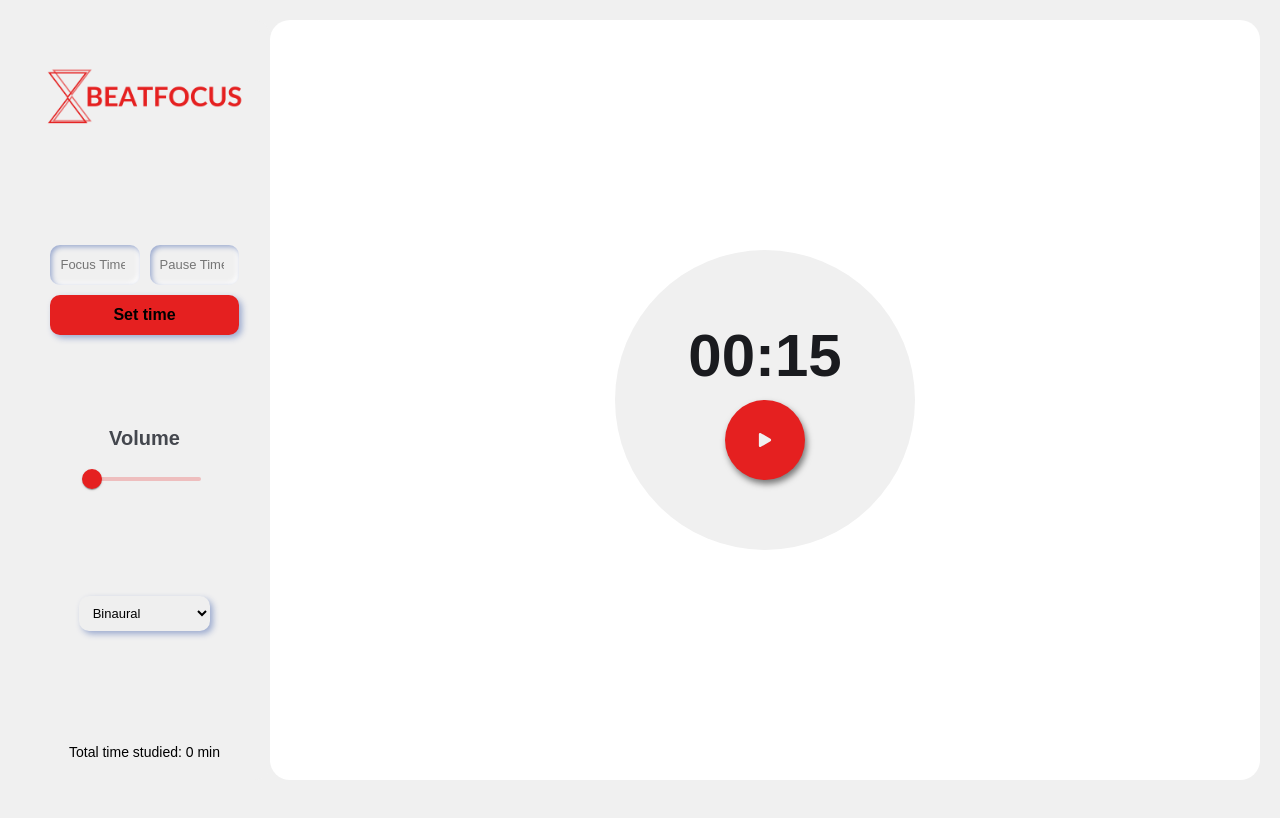
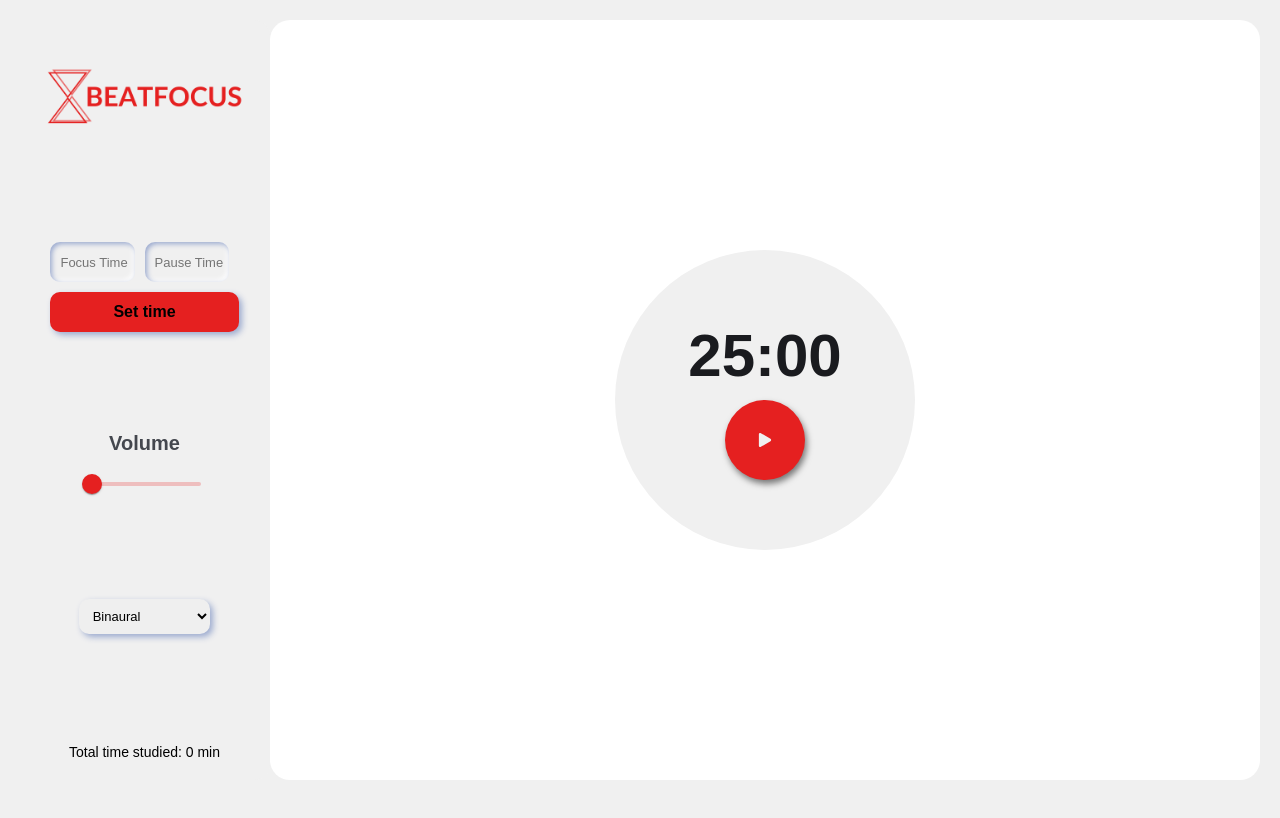
Before and after one commit to bzabot/ng-BeatFocus, an Angular app: page / in a window 1280 px wide. Shown: the top 818 px of the page. Built offline with nearby package versions, Linux system fonts and the light colour scheme.

Commit message:
set time implementation

```diff
--- a/src/app/cronometer/cronometer.component.html
+++ b/src/app/cronometer/cronometer.component.html
@@ -1,4 +1,4 @@
 <div class="cronometer">
   <h1 class="timer-txt">{{ totalSeconds | timeFormatter }}</h1>
-  <app-play-button (onButtonClick)="startCronometer()" />
+  <app-play-button (onButtonClick)="toggleCronometer()" />
 </div>
--- a/src/app/cronometer/cronometer.component.ts
+++ b/src/app/cronometer/cronometer.component.ts
@@ -1,6 +1,8 @@
-import { Component } from '@angular/core';
+import { Component, OnInit } from '@angular/core';
 import { PlayButtonComponent } from './play-button/play-button.component';
 import { TimeFormatterPipe } from './time-formatter.pipe';
+import { ShareDataService } from '../share-data.service';
+import { TimerData } from '../timer-data.interface';
 
 @Component({
   selector: 'app-cronometer',
@@ -9,19 +11,72 @@ import { TimeFormatterPipe } from './time-formatter.pipe';
   styleUrl: './cronometer.component.css',
   imports: [PlayButtonComponent, TimeFormatterPipe],
 })
-export class CronometerComponent {
+export class CronometerComponent implements OnInit {
   private interval: ReturnType<typeof setInterval> | null = null;
-  totalSeconds: number = 15;
+
+  focusTime: number = 15;
+  breakTime: number = 5;
+  isWorkTime = true;
+  isPaused = true;
+  totalSeconds: number = this.focusTime;
+  data: TimerData = { focusTime: 25, breakTime: 5 };
+
+  constructor(private sharedService: ShareDataService) {}
+  ngOnInit() {
+    this.sharedService.currentData.subscribe((data: TimerData) => {
+      this.data = data;
+      const focusTimeValue = +this.data.focusTime;
+      const pauseTimeValue = +this.data.breakTime;
+
+      if (focusTimeValue > 0) {
+        this.focusTime = focusTimeValue * 60;
+      }
+      if (pauseTimeValue > 0) {
+        this.breakTime = pauseTimeValue * 60;
+      }
+      this.totalSeconds = this.isWorkTime ? this.focusTime : this.breakTime;
+    });
+  }
+
+  toggleCronometer() {
+    if (this.isPaused) {
+      this.startCronometer();
+    } else {
+      clearInterval(this.interval as ReturnType<typeof setInterval>);
+    }
+    this.isPaused = !this.isPaused;
+  }
+
+  switchModes() {
+    this.isWorkTime = !this.isWorkTime;
+    clearInterval(this.interval as ReturnType<typeof setInterval>);
+    this.interval = null;
+    if (this.isWorkTime) {
+      this.totalSeconds = this.focusTime;
+      this.startCronometer();
+    } else {
+      this.totalSeconds = this.breakTime;
+      this.startCronometer();
+    }
+  }
 
   startCronometer() {
-    console.log('Button clicked');
+    // console.log('Button clicked');
     this.interval = setInterval(() => {
       this.totalSeconds--;
-      console.log(this.totalSeconds);
-      if (this.totalSeconds <= 0) {
-        clearInterval(this.interval as ReturnType<typeof setInterval>);
-        this.interval = null;
+
+      if (this.totalSeconds < 0) {
+        this.switchModes();
       }
     }, 1000);
   }
 }
+
+// Next features:
+/*
+- time setter
+- play music
+- choose music
+- change volume
+- local storage
+*/
--- /dev/null
+++ b/src/app/share-data.service.ts
@@ -0,0 +1,20 @@
+import { Injectable } from '@angular/core';
+import { BehaviorSubject } from 'rxjs';
+import { TimerData } from './timer-data.interface';
+
+@Injectable({
+  providedIn: 'root',
+})
+export class ShareDataService {
+  private dataSource = new BehaviorSubject<TimerData>({
+    focusTime: 25,
+    breakTime: 5,
+  });
+  currentData = this.dataSource.asObservable();
+
+  constructor() {}
+
+  changeData(data: TimerData) {
+    this.dataSource.next(data);
+  }
+}
--- a/src/app/side-bar/set-timers/set-timers.component.css
+++ b/src/app/side-bar/set-timers/set-timers.component.css
@@ -14,22 +14,18 @@
   box-shadow: inset 0.2rem 0.2rem 0.5rem #9baacf,
     inset -0.2rem -0.2rem 0.5rem white;
   color: black;
+  padding-left: 1rem;
+  margin-right: 10px; /* Applies margin-right to all .controls-input elements except the last one */
 
-  padding-left: 1rem;
-
-  .controls-input:not(:last-child) {
-    margin-right: 10px;
-  }
-  .controls-input::-webkit-outer-spin-button,
-  .controls-input::-webkit-inner-spin-button {
-    -webkit-appearance: none;
-    margin: 0;
-  }
+  /* Remove spin buttons */
+  -webkit-appearance: none;
   -moz-appearance: textfield;
 }
 
-.controls-input:not(:last-child) {
-  margin-right: 10px;
+.controls-input::-webkit-outer-spin-button,
+.controls-input::-webkit-inner-spin-button {
+  -webkit-appearance: none;
+  margin: 0;
 }
 
 .btn-set-time {
@@ -47,6 +43,7 @@
   box-shadow: 0.3rem 0.3rem 0.6rem #9baacf;
   font-size: 1.6rem;
   font-weight: 550;
+  border: none; /* Ensure no border on the button */
 }
 
 .btn-set-time:active {
--- a/src/app/side-bar/set-timers/set-timers.component.html
+++ b/src/app/side-bar/set-timers/set-timers.component.html
@@ -1,8 +1,11 @@
+<form (ngSubmit)="onSubmit(myForm.value)" #myForm="ngForm">
   <div class="inputs">
     <input
       type="number"
       class="controls-input"
       id="focusTime"
+      name="focusTime"
+      ngModel
       min="0"
       max="60"
       placeholder="Focus Time"
@@ -10,11 +13,13 @@
     <input
       type="number"
       class="controls-input"
-    id="pauseTime"
+      id="breakTime"
+      name="breakTime"
+      ngModel
       min="0"
       max="60"
       placeholder="Pause Time"
     />
   </div>
-
-<div class="btn btn-set-time"><p>Set time</p></div>
+  <button type="submit" class="btn-set-time">Set time</button>
+</form>
--- a/src/app/side-bar/set-timers/set-timers.component.ts
+++ b/src/app/side-bar/set-timers/set-timers.component.ts
@@ -1,12 +1,19 @@
 import { Component } from '@angular/core';
+import { FormsModule } from '@angular/forms';
+import { ShareDataService } from '../../share-data.service';
+import { TimerData } from '../../timer-data.interface';
 
 @Component({
   selector: 'app-set-timers',
   standalone: true,
-  imports: [],
+  imports: [FormsModule],
   templateUrl: './set-timers.component.html',
-  styleUrl: './set-timers.component.css'
+  styleUrl: './set-timers.component.css',
 })
 export class SetTimersComponent {
+  constructor(private sharedService: ShareDataService) {}
 
+  onSubmit(form: TimerData) {
+    this.sharedService.changeData(form);
+  }
 }
--- a/src/app/side-bar/volume-slider/volume-slider.component.css
+++ b/src/app/side-bar/volume-slider/volume-slider.component.css
@@ -1,4 +1,5 @@
 .volume {
+  margin-top: 1rem;
   margin-bottom: 0.5rem;
 }
 
--- /dev/null
+++ b/src/app/timer-data.interface.ts
@@ -0,0 +1,4 @@
+export interface TimerData {
+  focusTime: number; // Time in seconds
+  breakTime: number; // Time in seconds
+}
```
Lines whose indentation alone changed are shown as unchanged.
